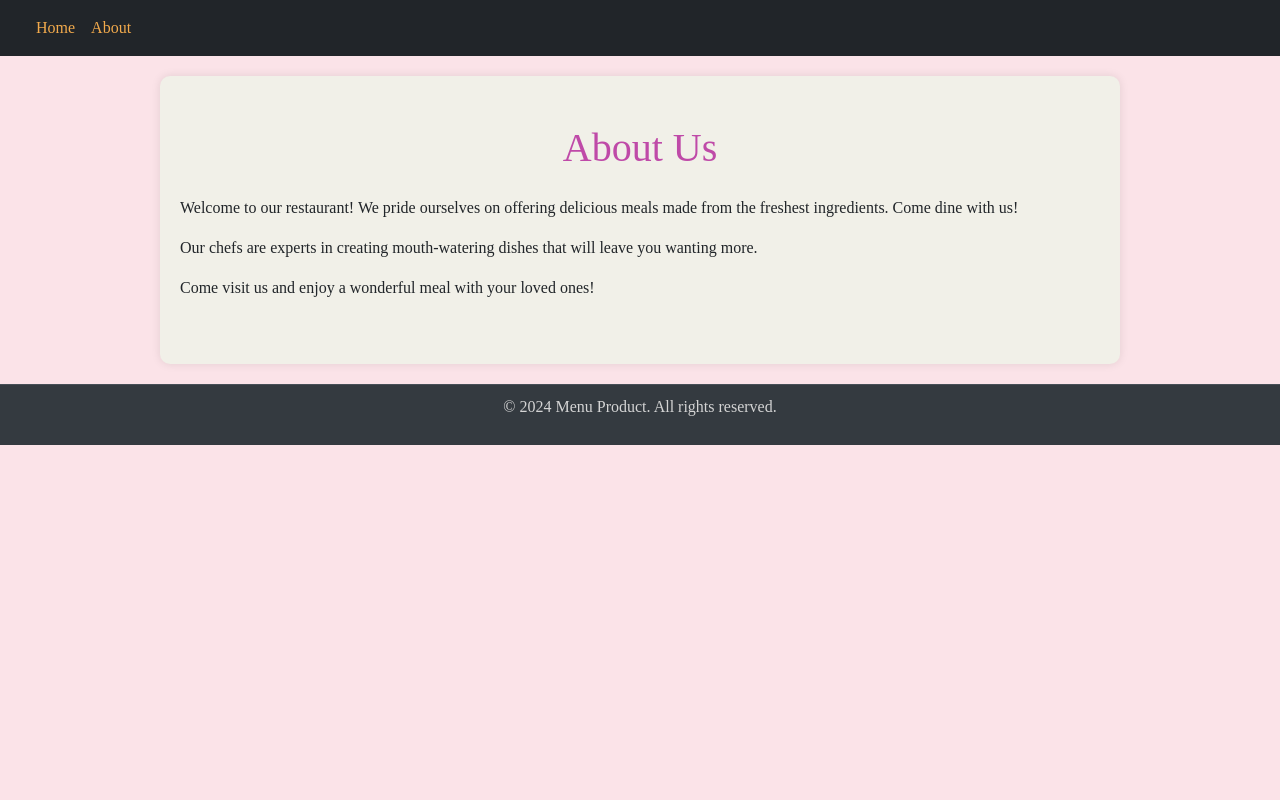
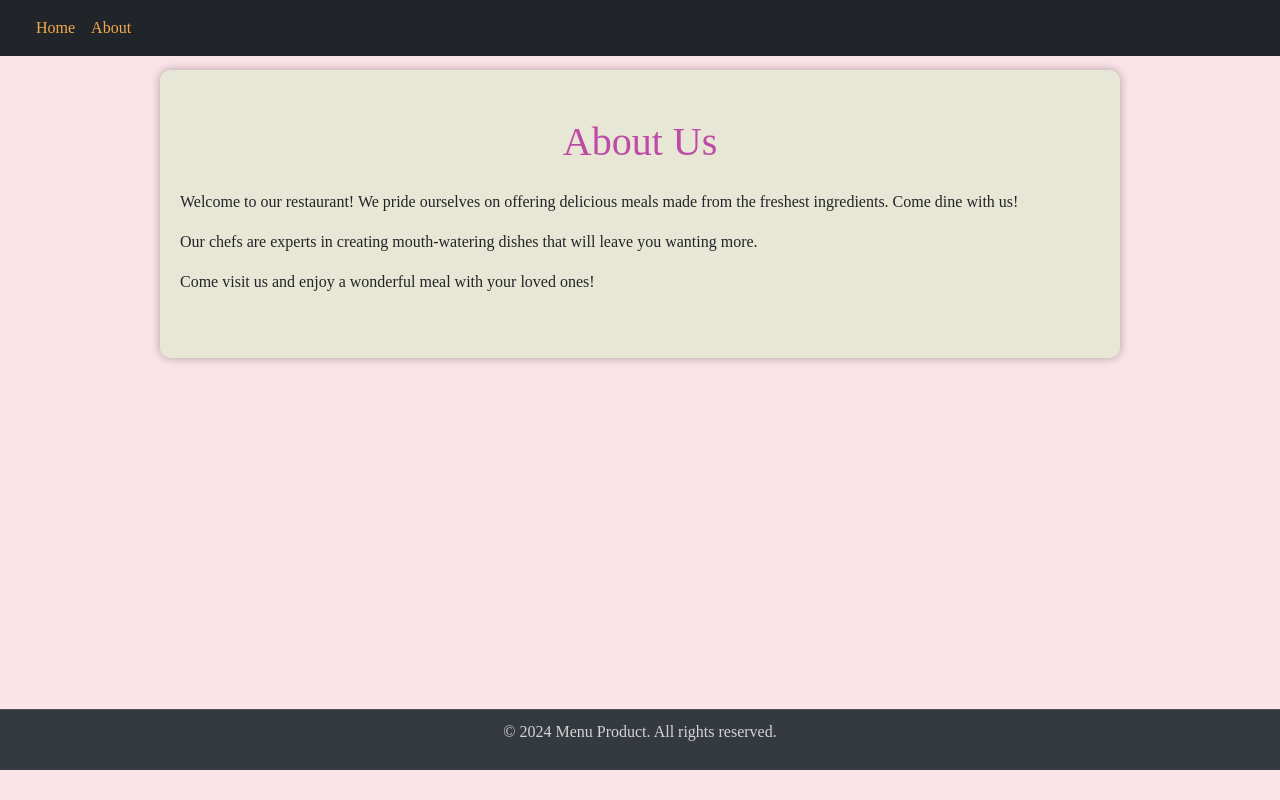
Before and after one commit to Nikul30701/Restaurant-Menu-Django, a Django app: template restaurant_menu/templates/about.html in a window 1280 px wide. Run offline with Django 3.2, Linux system fonts and the light colour scheme; the template is opened without the code that fills it, so the values that code supplies are empty; some libraries are stand-ins or nearby versions; some web fonts are replaced.

Commit message:
Additional commit

```diff
--- a/restaurant_menu/templates/about.html
+++ b/restaurant_menu/templates/about.html
@@ -1,6 +1,6 @@
 {% extends 'base.html' %}
 {% block content  %}
-  <div class="container py-5">
+  <div class="container py-5" style="height:1000;">
     <h1 class="text-center mb-4" style="color: #bf4aa8;">About Us</h1>
     <p>
       Welcome to our restaurant! We pride ourselves on offering delicious meals made from the freshest ingredients.
@@ -11,4 +11,18 @@
       Come visit us and enjoy a wonderful meal with your loved ones!
     </p>
   </div>
+<br>
+<br>
+<br>
+<br>
+<br>
+<br>
+<br>
+<br>
+<br>
+<br>
+<br>
+<br>
+<br>
+<br>
 {% endblock content %}
--- a/restaurant_menu/templates/base.html
+++ b/restaurant_menu/templates/base.html
@@ -12,41 +12,53 @@
         body {
             background-color: #fbe3e8;
             font-family: Jaro;
+            height:auto;
         }
+
         .navbar {
             background-color: #D6ED17FF; /* Dark background color */
             margin-bottom: 20px;
+            z-index: 100;
+            width:100%;
+            position:fixed;
         }
+
         .navbar-brand {
             font-weight: bold;
             font-size: 1.5em;
             color: #be2a2a !important;
         }
+
         .nav-link {
             color: #F2AA4CFF !important;
         }
+
         .nav-link:hover {
             color: #4606e9 !important;
         }
+
         .container {
             max-width: 960px;
-            background-color: #F1F0E8;
+            background-color: #e8e6d5;
             padding: 20px;
             border-radius: 10px;
-            box-shadow: 0 0 10px rgba(0, 0, 0, 0.1);
+            box-shadow: 0 0 10px rgba(0, 0, 0, 0.3);
+            position: relative;
+            top:70px;
+            overflow-y: auto;
         }
+
         h1, h2 {
             color: #343a40;
         }
 
         footer {
-            margin-top: 20px;
+            margin-top: 85px;
             padding: 10px 0;
             background-color: #343a40;
             color: #d4d4d4;
             text-align: center;
             border-top: 1px solid #474f57;
-            bottom: 10px;
         }
     </style>
 </head>
--- a/restaurant_menu/templates/index.html
+++ b/restaurant_menu/templates/index.html
@@ -23,6 +23,7 @@
                         <li class="list-group-item pt-0" style="color: #bf4aa8;">
                             <p>{{ row.description }}</p>
                         </li>
+
                         {% endif %}
                     {% endif %}
                 {% endfor %}
```
